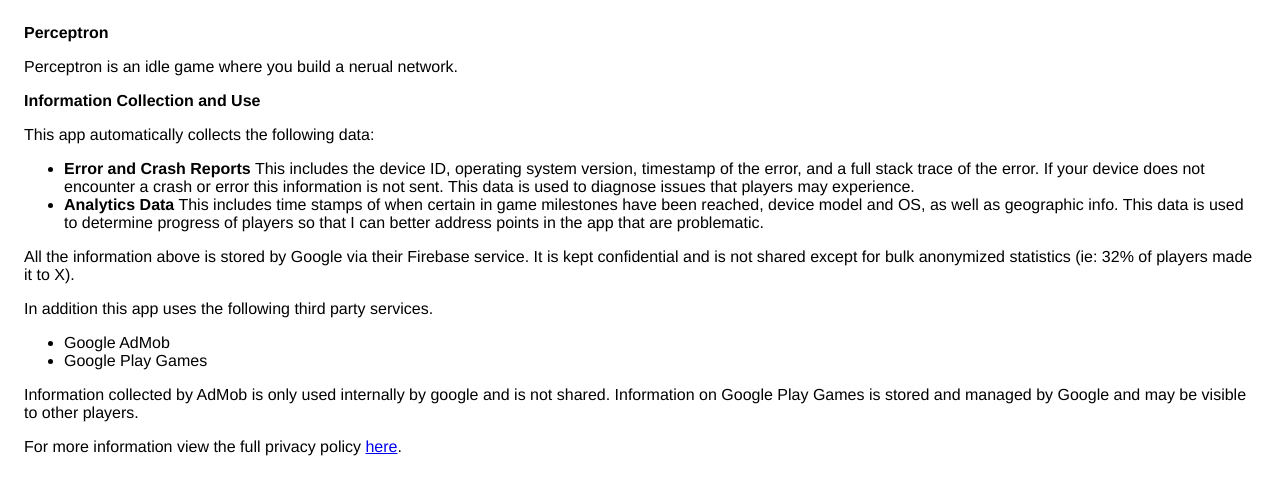
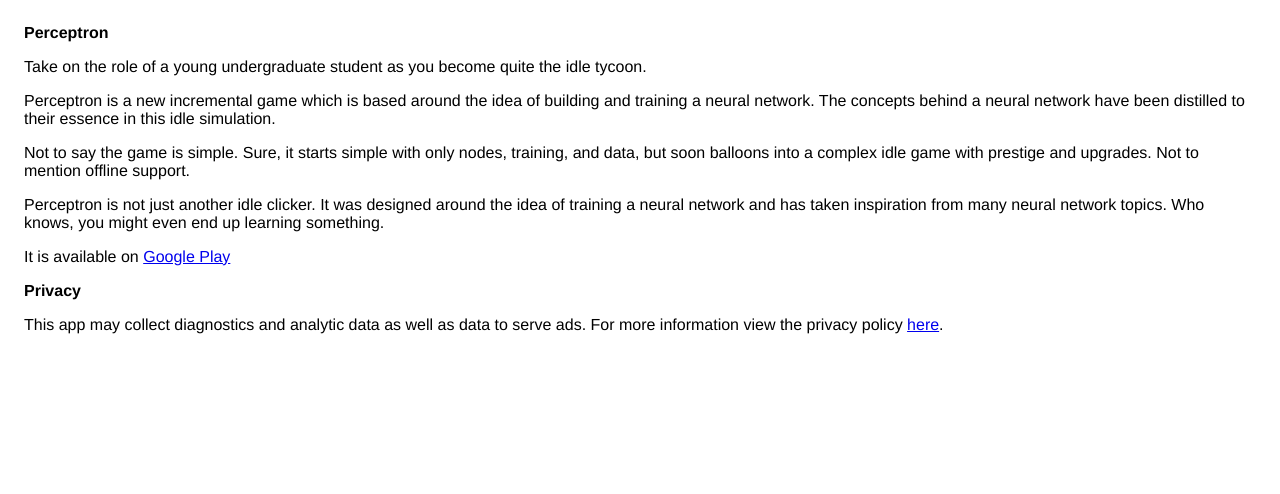
Before and after one commit to impure/impure.github.io, a plain HTML site: page index.html in a window 1280 px wide. Drawn offline with Linux system fonts and the light colour scheme.

Commit message:
Updated home page

```diff
--- a/index.html
+++ b/index.html
@@ -12,22 +12,18 @@
     <body>
     <strong>Perceptron</strong>
 	<p>
-                  Perceptron is an idle game where you build a nerual network.
+Take on the role of a young undergraduate student as you become quite the idle tycoon.
+</p><p>
+Perceptron is a new incremental game which is based around the idea of building and training a neural network. The concepts behind a neural network have been distilled to their essence in this idle simulation.
+</p><p>
+Not to say the game is simple. Sure, it starts simple with only nodes, training, and data, but soon balloons into a complex idle game with prestige and upgrades. Not to mention offline support.
+</p><p>
+Perceptron is not just another idle clicker. It was designed around the idea of training a neural network and has taken inspiration from many neural network topics. Who knows, you might even end up learning something.
+</p>
+	<p>
+				  It is available on <a href="https://play.google.com/store/apps/details?id=com.amorfatite.perceptron">Google Play</a>
                 </p>
-                </p> <p><strong>Information Collection and Use</strong></p> <p>This app automatically collects the following data:
-<ul><li><b>Error and Crash Reports</b> This includes the device ID, operating system version, timestamp of the error, and a full stack trace of the error. If your device does not encounter a crash or error this information is not sent. This data is used to diagnose issues that players may experience.</li>
-<li><b>Analytics Data</b> This includes time stamps of when certain in game milestones have been reached, device model and OS, as well as geographic info. This data is used to determine progress of players so that I can better address points in the app that are problematic.</li></ul>
-				All the information above is stored by Google via their Firebase service. It is kept confidential and is not shared except for bulk anonymized statistics (ie: 32% of players made it to X).
-                </p> <div><p>
-                    In addition this app uses the following third party services.
-					<ul><li>Google AdMob</li>
-					<li>Google Play Games</li></ul>
-				  <p>
-                    Information collected by AdMob is only used internally by google and is not shared. Information on Google Play Games is stored and managed by Google and may be visible to other players.
-                  </p>
-				<p>
-				For more information view the full privacy policy <a href="/perceptron_privacy_policy.html">here</a>.
-				</p>
-
+    <strong>Privacy</strong><p>
+This app may collect diagnostics and analytic data as well as data to serve ads. For more information view the privacy policy <a href="perceptron_privacy_policy.html">here</a>.</p>
     </body>
     </html>
--- /dev/null
+++ b/indexOld.html
@@ -0,0 +1,33 @@
+<!DOCTYPE html>
+    <html>
+    <head>
+      <meta charset='utf-8'>
+      <meta name='viewport' content='width=device-width'>
+      <title>Privacy Policy</title>
+      <style> body { font-family: 'Helvetica Neue', Helvetica, Arial, sans-serif; padding:1em; } </style>
+	  <link rel="icon"
+      type="image/png"
+      href="favicon.png">
+    </head>
+    <body>
+    <strong>Perceptron</strong>
+	<p>
+                  Perceptron is an idle game where you build a neural network.
+                </p>
+                </p> <p><strong>Information Collection and Use</strong></p> <p>This app automatically collects the following data:
+<ul><li><b>Error and Crash Reports</b> This includes the device ID, operating system version, timestamp of the error, and a full stack trace of the error. If your device does not encounter a crash or error this information is not sent. This data is used to diagnose issues that players may experience.</li>
+<li><b>Analytics Data</b> This includes time stamps of when certain in game milestones have been reached, device model and OS, as well as geographic info. This data is used to determine progress of players so that I can better address points in the app that are problematic.</li></ul>
+				All the information above is stored by Google via their Firebase service. It is kept confidential and is not shared except for bulk anonymized statistics (ie: 32% of players made it to X).
+                </p> <div><p>
+                    In addition this app uses the following third party services.
+					<ul><li>Google AdMob</li>
+					<li>Google Play Games</li></ul>
+				  <p>
+                    Information collected by AdMob is only used internally by google and is not shared. Information on Google Play Games is stored and managed by Google and may be visible to other players.
+                  </p>
+				<p>
+				For more information view the full privacy policy <a href="/perceptron_privacy_policy.html">here</a>.
+				</p>
+
+    </body>
+    </html>
```
